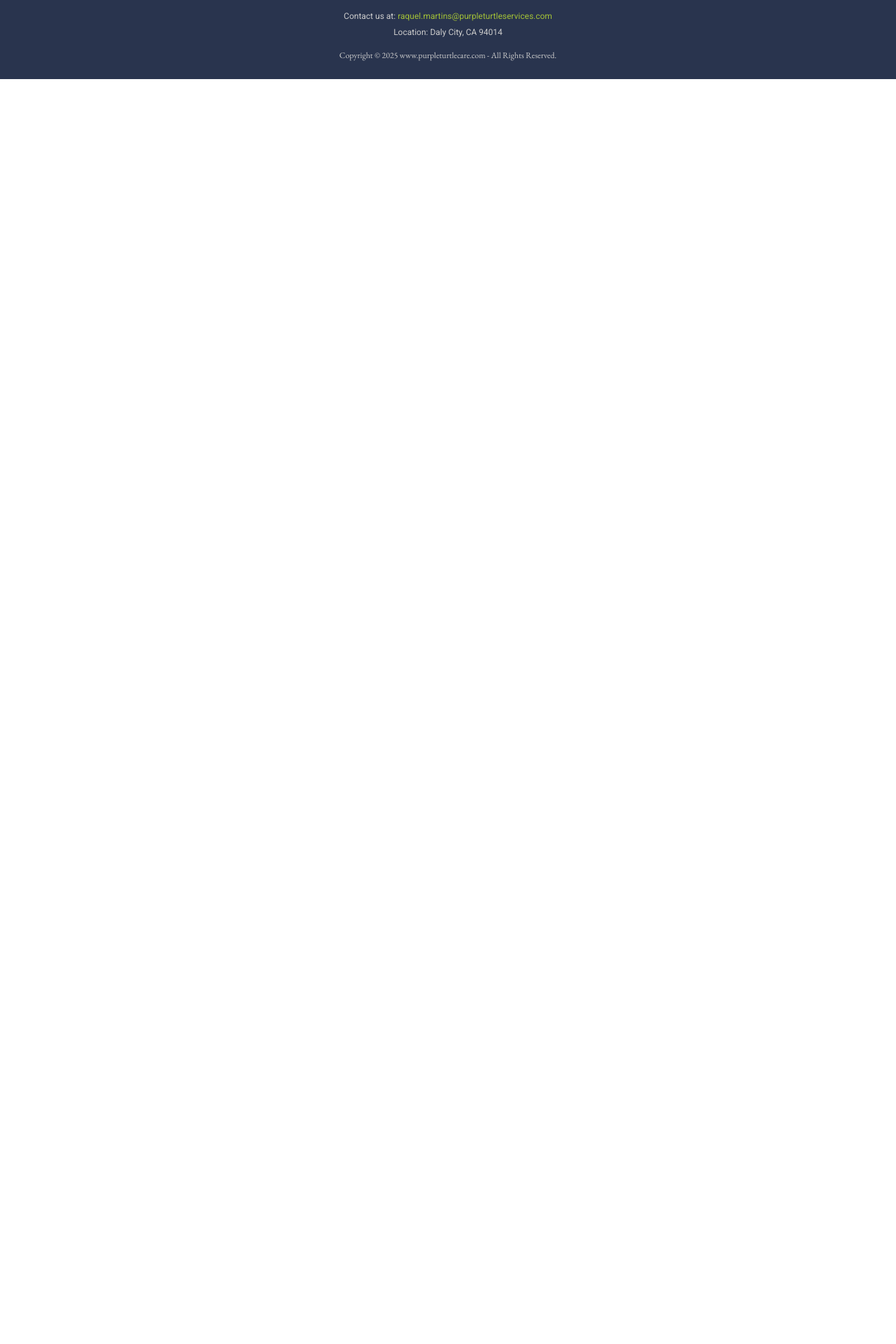
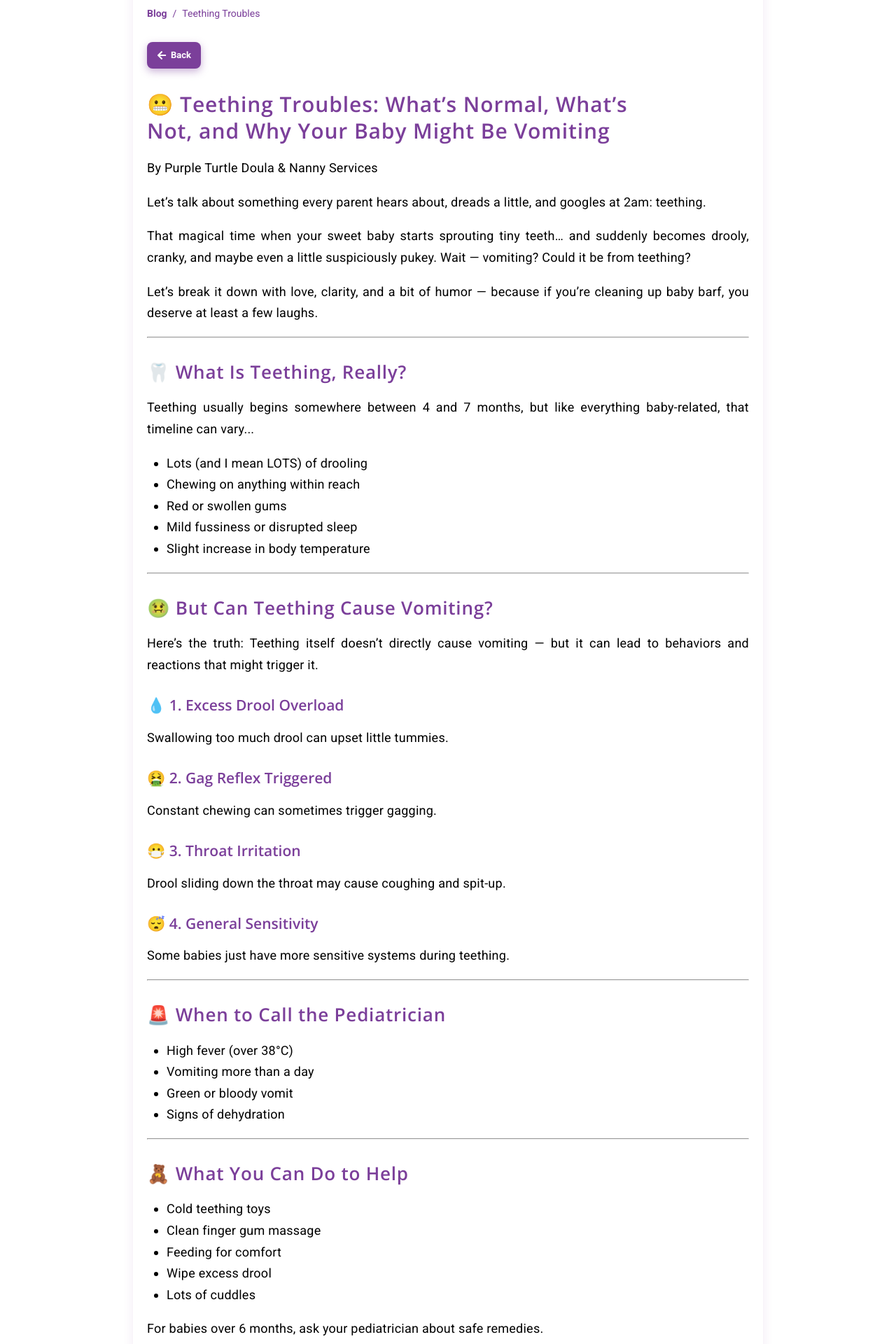
Before and after one commit to Victor-Settin/SiteQueenDoula, a React (Create React App) app: page /blog/teething-troubles in a window 1280 px wide. Shown: the part 140-2060 px from the top of the page at 70% size. Before the commit the page ends 800 px from the top, so only its background shows below. Built offline with nearby package versions, Linux system fonts and the light colour scheme.

Commit message:
add blog

```diff
--- a/src/App.js
+++ b/src/App.js
@@ -2,7 +2,7 @@ import './App.css';
 import { BrowserRouter as Router, Routes, Route } from 'react-router-dom';
 import { Analytics } from '@vercel/analytics/react';
 import { SpeedInsights } from "@vercel/speed-insights/react";
-import { HelmetProvider } from 'react-helmet-async'; // Para SEO
+import { HelmetProvider } from 'react-helmet-async';
 
 import Home from './Pages/Home/Home';
 import Header from './Components/Header/Header';
@@ -11,13 +11,15 @@ import Gallery from './Pages/Gallery/Gallery';
 import Footer from './Components/Footer/Footer';
 import Success from './Pages/Success/Success';
 
-// Importando o índice do blog (listagem de artigos)
+// Blog index
 import BlogIndex from './Pages/Blog/BlogIndex';
 
-// Importando os artigos do blog
+// Blog posts
 import UltimateBabyRegistry from './Pages/Blog/UltimateBabyRegistry';
 import IntroducingFoodsAndAllergies from './Pages/Blog/IntroducingFoodsAndAllergies';
 import SleepTraining from './Pages/Blog/SleepTraining';
+import TeethingTroubles from './Pages/Blog/TeethingTroubles';
+import ClassicalMusicBaby from './Pages/Blog/ClassicalMusicBaby';
 
 function App() {
   return (
@@ -31,11 +33,13 @@ function App() {
             <Route path="/contact" element={<Contact />} />
             <Route path="/success" element={<Success />} />
 
-            {/* Blog routes */}
+            {/* Blog */}
             <Route path="/blog" element={<BlogIndex />} />
             <Route path="/blog/ultimate-baby-registry" element={<UltimateBabyRegistry />} />
             <Route path="/blog/introducing-foods-preventing-allergies" element={<IntroducingFoodsAndAllergies />} />
             <Route path="/blog/sleep-training" element={<SleepTraining />} />
+            <Route path="/blog/teething-troubles" element={<TeethingTroubles />} />
+            <Route path="/blog/classical-music-baby" element={<ClassicalMusicBaby />} />
           </Routes>
           <Footer />
           <Analytics />
--- a/src/Pages/Blog/BlogIndex.jsx
+++ b/src/Pages/Blog/BlogIndex.jsx
@@ -1,7 +1,6 @@
-// src/Pages/Blog/BlogIndex.jsx
 import React from 'react';
 import { Link } from 'react-router-dom';
-import { FaBaby, FaUtensils, FaHourglassStart } from 'react-icons/fa';
+import { FaBaby, FaUtensils, FaHourglassStart, FaTeethOpen, FaMusic } from 'react-icons/fa';
 import './Blog.css';
 
 const articles = [
@@ -22,6 +21,18 @@ const articles = [
     title: '⏳ Sleep Training with Dr. Ferber: Why It’s Not Cruel, Just Clever',
     icon: <FaHourglassStart />,
     summary: 'Discover the Ferber Method and how it can help your baby learn to sleep independently with gentle guidance.',
+  },
+  {
+    id: 'teething-troubles',
+    title: '🦷 Teething Troubles? How to Help Your Baby (and Yourself) Survive',
+    icon: <FaTeethOpen />,
+    summary: 'Tips and tricks for soothing teething pain while keeping your sanity intact.',
+  },
+  {
+    id: 'classical-music-baby',
+    title: '🎻 Why Is My Baby Smarter Than Me? (Blame Classical Music)',
+    icon: <FaMusic />,
+    summary: 'Discover how classical music can boost your baby’s brain development and create magical bonding moments.',
   },
 ];
 
--- /dev/null
+++ b/src/Pages/Blog/ClassicalMusicBaby.jsx
@@ -0,0 +1,72 @@
+import React from 'react';
+import { Link } from 'react-router-dom';
+import { FaArrowLeft } from 'react-icons/fa';
+import './Blog.css';
+
+const ClassicalMusicBaby = () => {
+  return (
+    <div className="blog-container">
+      <nav className="breadcrumb" aria-label="breadcrumb">
+        <Link to="/blog" className="breadcrumb-link">Blog</Link>
+        <span className="breadcrumb-separator"> / </span>
+        <span>Why Is My Baby Smarter Than Me?</span>
+      </nav>
+
+      <Link to="/blog" className="back-button" aria-label="back para o blog">
+        <FaArrowLeft className="back-icon" /> Back
+      </Link>
+
+      <article className="blog-article">
+        <h1 className="blog-title">
+          🎻 Why Is My Baby Smarter Than Me? (Blame Classical Music)
+        </h1>
+        <p className="blog-author">By Purple Turtle Doula & Nanny Services</p>
+
+        <p>So, you’ve got a newborn in one arm and a cup of cold coffee in the other, and suddenly you’re blasting Beethoven in the background because someone on the internet said it makes your baby smarter. But is that true?</p>
+        <p>Well… sort of. Let’s break it down, giggles included.</p>
+
+        <hr />
+        <h2>🎼 Classical Music = Baby Brain Vitamins?</h2>
+        <p>Okay, so classical music doesn’t literally make your baby a genius overnight (sorry, Ivy League). But studies suggest it can help your baby’s brain develop in some really cool ways, like:</p>
+        <ul>
+          <li>Better memory</li>
+          <li>Improved language skills</li>
+          <li>Emotional regulation</li>
+          <li>More restful sleep</li>
+        </ul>
+        <p>Why? Because classical music is full of patterns, predictable rhythms, and complex tones that stimulate your baby’s auditory and cognitive development without overwhelming them.</p>
+
+        <hr />
+        <h2>🌙 1. Clair de Lune – Debussy</h2>
+        <p>Soft, dreamy, and perfect for bedtime. Calms the nervous system and promotes sleepy vibes.</p>
+
+        <h2>🩰 2. Gymnopédie No.1 – Erik Satie</h2>
+        <p>Minimal, slow, and ideal for naptime or quiet feeds. Helps with focus and self-soothing.</p>
+
+        <h2>🌌 3. Moonlight Sonata – Beethoven</h2>
+        <p>Moody and emotional. Boosts auditory discrimination and language processing.</p>
+
+        <h2>🎹 4. Prelude in C Major – Bach</h2>
+        <p>Orderly and structured. Supports logic, memory, and sequencing.</p>
+
+        <h2>🌸 5. Waltz of the Flowers – Tchaikovsky</h2>
+        <p>Upbeat and expressive. Encourages sensorimotor development and joy.</p>
+
+        <hr />
+        <h2>🎧 Is Classical Music Better Than Other Music?</h2>
+        <p>It depends! Calm rhythms, predictable melodies, moderate volume — and music you enjoy too — are the most important factors.</p>
+
+        <hr />
+        <h2>💜 Final Notes</h2>
+        <p>Classical music is a beautiful, screen-free way to support your baby’s development — and maybe give your own brain a break, too.</p>
+        <p>Whether you’re rocking out to Bach or bouncing to Tchaikovsky, you’re building your baby’s brain and your bond together.</p>
+      </article>
+
+      <Link to="/blog" className="back-button">
+        <FaArrowLeft className="back-icon" /> Back
+      </Link>
+    </div>
+  );
+};
+
+export default ClassicalMusicBaby;
--- a/src/Pages/Blog/IntroducingFoodsAndAllergies.jsx
+++ b/src/Pages/Blog/IntroducingFoodsAndAllergies.jsx
@@ -3,6 +3,7 @@ import React from 'react';
 import { Link } from 'react-router-dom';
 import { FaArrowLeft } from 'react-icons/fa';
 import './Blog.css';
+import { IoArrowBack } from 'react-icons/io5';
 
 const IntroducingFoodsAndAllergies = () => {
   return (
@@ -87,8 +88,8 @@ const IntroducingFoodsAndAllergies = () => {
         • One-on-one guidance through your baby’s milestones</p>
       </article>
 
-      {/* Botão back fim */}
-      <Link to="/blog" className="back-button bottom" aria-label="back para o blog">
+     {/* Botão back topo */}
+      <Link to="/blog" className="back-button" aria-label="back para o blog">
         <FaArrowLeft className="back-icon" />
         Back
       </Link>
--- a/src/Pages/Blog/SleepTraining.jsx
+++ b/src/Pages/Blog/SleepTraining.jsx
@@ -2,6 +2,7 @@ import React from 'react';
 import { Link } from 'react-router-dom';
 import { IoArrowBack } from 'react-icons/io5';
 import './Blog.css';
+import { FaArrowLeft } from 'react-icons/fa';
 
 const SleepTraining = () => {
   return (
@@ -14,10 +15,11 @@ const SleepTraining = () => {
       </nav>
 
       {/* Botão Back (topo) */}
-      <Link to="/blog" className="back-button" aria-label="Back para o blog">
-        <IoArrowBack className="arrow-icon" />
-        Back
-      </Link>
+      {/* Botão back topo */}
+            <Link to="/blog" className="back-button" aria-label="back para o blog">
+              <FaArrowLeft className="back-icon" />
+              Back
+            </Link>
 
       <article className="blog-article">
         <h1 className="blog-title">😴 Sleep Training with Dr. Ferber: Why It’s Not Cruel, Just Clever</h1>
@@ -101,11 +103,11 @@ const SleepTraining = () => {
         </ul>
       </article>
 
-      {/* Botão Back (final) */}
-      <Link to="/blog" className="back-button bottom" aria-label="Back para o blog">
-        <IoArrowBack className="arrow-icon" />
-        Back
-      </Link>
+      {/* Botão back topo */}
+            <Link to="/blog" className="back-button" aria-label="back para o blog">
+              <FaArrowLeft className="back-icon" />
+              Back
+            </Link>
     </div>
   );
 };
--- /dev/null
+++ b/src/Pages/Blog/TeethingTroubles.jsx
@@ -0,0 +1,89 @@
+import React from 'react';
+import { Link } from 'react-router-dom';
+import { FaArrowLeft, FaTeethOpen } from 'react-icons/fa';
+import './Blog.css';
+
+const TeethingTroubles = () => {
+  return (
+    <div className="blog-container">
+      <nav className="breadcrumb" aria-label="breadcrumb">
+        <Link to="/blog" className="breadcrumb-link">Blog</Link>
+        <span className="breadcrumb-separator"> / </span>
+        <span>Teething Troubles</span>
+      </nav>
+
+      <Link to="/blog" className="back-button" aria-label="back para o blog">
+        <FaArrowLeft className="back-icon" /> Back
+      </Link>
+
+      <article className="blog-article">
+        <h1 className="blog-title">
+          😬 Teething Troubles: What’s Normal, What’s Not, and Why Your Baby Might Be Vomiting
+        </h1>
+        <p className="blog-author">By Purple Turtle Doula & Nanny Services</p>
+
+        <p>Let’s talk about something every parent hears about, dreads a little, and googles at 2am: teething.</p>
+        <p>That magical time when your sweet baby starts sprouting tiny teeth… and suddenly becomes drooly, cranky, and maybe even a little suspiciously pukey. Wait — vomiting? Could it be from teething?</p>
+        <p>Let’s break it down with love, clarity, and a bit of humor — because if you’re cleaning up baby barf, you deserve at least a few laughs.</p>
+
+        <hr />
+        <h2>🦷 What Is Teething, Really?</h2>
+        <p>Teething usually begins somewhere between 4 and 7 months, but like everything baby-related, that timeline can vary...</p>
+        <ul>
+          <li>Lots (and I mean LOTS) of drooling</li>
+          <li>Chewing on anything within reach</li>
+          <li>Red or swollen gums</li>
+          <li>Mild fussiness or disrupted sleep</li>
+          <li>Slight increase in body temperature</li>
+        </ul>
+
+        <hr />
+        <h2>🤢 But Can Teething Cause Vomiting?</h2>
+        <p>Here’s the truth: Teething itself doesn’t directly cause vomiting — but it can lead to behaviors and reactions that might trigger it.</p>
+
+        <h3>💧 1. Excess Drool Overload</h3>
+        <p>Swallowing too much drool can upset little tummies.</p>
+
+        <h3>🤮 2. Gag Reflex Triggered</h3>
+        <p>Constant chewing can sometimes trigger gagging.</p>
+
+        <h3>😷 3. Throat Irritation</h3>
+        <p>Drool sliding down the throat may cause coughing and spit-up.</p>
+
+        <h3>😴 4. General Sensitivity</h3>
+        <p>Some babies just have more sensitive systems during teething.</p>
+
+        <hr />
+        <h2>🚨 When to Call the Pediatrician</h2>
+        <ul>
+          <li>High fever (over 38°C)</li>
+          <li>Vomiting more than a day</li>
+          <li>Green or bloody vomit</li>
+          <li>Signs of dehydration</li>
+        </ul>
+
+        <hr />
+        <h2>🧸 What You Can Do to Help</h2>
+        <ul>
+          <li>Cold teething toys</li>
+          <li>Clean finger gum massage</li>
+          <li>Feeding for comfort</li>
+          <li>Wipe excess drool</li>
+          <li>Lots of cuddles</li>
+        </ul>
+
+        <p>For babies over 6 months, ask your pediatrician about safe remedies.</p>
+
+        <hr />
+        <h2>💬 Final Thoughts</h2>
+        <p>Teething is messy, magical, and temporary. Soon your little one will be flashing toothy grins!</p>
+      </article>
+
+      <Link to="/blog" className="back-button">
+        <FaArrowLeft className="back-icon" /> Back
+      </Link>
+    </div>
+  );
+};
+
+export default TeethingTroubles;
--- a/src/Pages/Blog/UltimateBabyRegistry.jsx
+++ b/src/Pages/Blog/UltimateBabyRegistry.jsx
@@ -3,6 +3,7 @@ import React from 'react';
 import { Link } from 'react-router-dom';
 import { IoArrowBack } from 'react-icons/io5';
 import './Blog.css';
+import { FaArrowLeft } from 'react-icons/fa';
 
 const UltimateBabyRegistry = () => {
   return (
@@ -15,10 +16,10 @@ const UltimateBabyRegistry = () => {
       </nav>
 
       {/* Botão back topo */}
-      <Link to="/blog" className="back-button" aria-label="Back para o blog">
-        <IoArrowBack style={{ marginRight: '8px', fontSize: '20px' }} />
-        Back
-      </Link>
+            <Link to="/blog" className="back-button" aria-label="back para o blog">
+              <FaArrowLeft className="back-icon" />
+              Back
+            </Link>
 
       <article className="blog-article">
         <h1 className="blog-title">🍼 The Ultimate Baby Registry Guide: What You Actually Need for the First 3 Months</h1>
@@ -80,11 +81,11 @@ const UltimateBabyRegistry = () => {
         <p className="doula-tip"><strong>💬 Doula Tip:</strong> Don’t stress about having everything before baby arrives. Focus on the essentials that bring comfort and peace of mind in the early weeks. You can always add more later as your baby grows.</p>
       </article>
 
-      {/* Botão back fim */}
-      <Link to="/blog" className="back-button bottom" aria-label="Back para o blog">
-        <IoArrowBack style={{ marginRight: '8px', fontSize: '20px' }} />
-        Back
-      </Link>
+      {/* Botão back topo */}
+            <Link to="/blog" className="back-button" aria-label="back para o blog">
+              <FaArrowLeft className="back-icon" />
+              Back
+            </Link>
     </div>
   );
 };
```
Also changed, not shown: src/Pages/Home/Home.js (+8 -0 lines).
